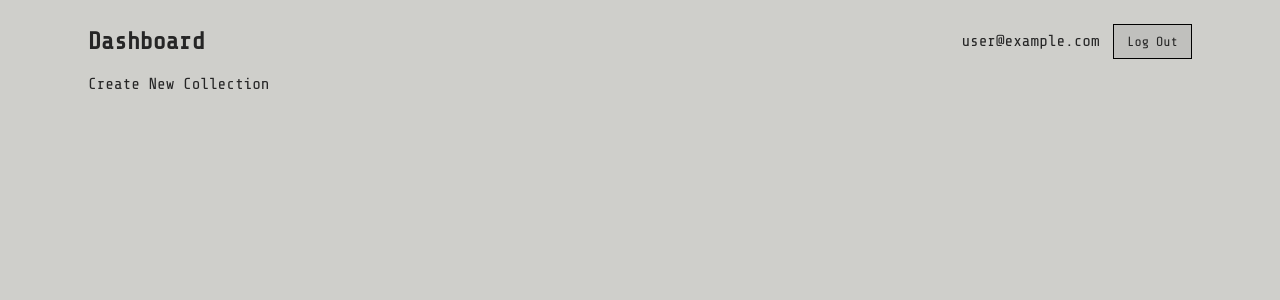
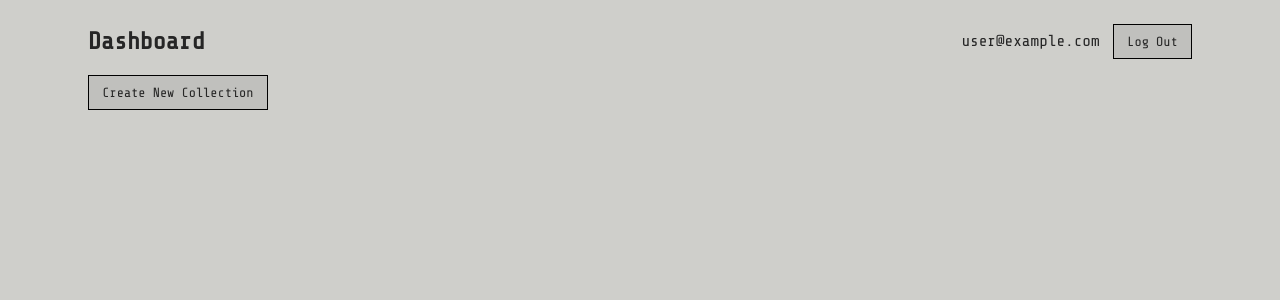
Before and after one commit to ajcousins/gallery-app, a React (Create React App) app: page /dashboard in a window 1280 px wide. Shown: the top 300 px of the page. Built offline with nearby package versions, Linux system fonts and the light colour scheme; no server answers; sample sign-in values are in the browser's storage.

Commit message:
Collection title input

```diff
--- a/src/components/NewCollection.js
+++ b/src/components/NewCollection.js
@@ -1,5 +1,50 @@
-import React from "react";
+import React, { useState } from "react";
+import UploadForm from "./UploadForm";
 
 export default function NewCollection() {
-  return <div className='new-collection'>Create New Collection</div>;
+  const [newActive, setNewActive] = useState(false);
+
+  const startNewCollection = () => {
+    console.log("Start new collection");
+    setNewActive(true);
+  };
+
+  const cancelNewCollection = () => {
+    setNewActive(false);
+  };
+
+  return (
+    <div className='new-collection'>
+      {!newActive ? (
+        <button
+          className='new-collection__start-btn'
+          onClick={startNewCollection}
+        >
+          Create New Collection
+        </button>
+      ) : (
+        <div className='new-collection__container'>
+          <form className='new-collection__form-container'>
+            <label for='title'>Collection Title</label>
+            <input type='text' id='title' required />
+            <UploadForm />
+            <div>
+              <button
+                className='new-collection__start-btn'
+                onClick={cancelNewCollection}
+              >
+                OK
+              </button>
+              <button
+                className='new-collection__start-btn'
+                onClick={cancelNewCollection}
+              >
+                Cancel
+              </button>
+            </div>
+          </form>
+        </div>
+      )}
+    </div>
+  );
 }
--- a/src/styles.scss
+++ b/src/styles.scss
@@ -2,6 +2,7 @@
   //   font-family: sans-serif;
   font-family: "Share Tech Mono", monospace;
   color: rgb(38, 38, 38);
+  box-sizing: border-box;
 }
 
 body {
@@ -12,7 +13,6 @@ input {
   font-size: 1rem;
   padding: 1em 0.5em;
   margin-bottom: 1em;
-
   box-shadow: inset 3px 4px 0 #00000036;
   background: #00000012;
   border: 1px solid black;
@@ -123,3 +123,29 @@ button {
     left: 0;
   }
 }
+
+.new-collection {
+  &__start-btn {
+    margin-bottom: 1em;
+  }
+
+  &__container {
+    width: 100%;
+    border: 2px solid black;
+    padding: 1em;
+  }
+
+  &__form-container {
+    display: flex;
+    flex-direction: column;
+
+    & label {
+      margin-bottom: 0.5em;
+    }
+
+    & button {
+      width: 6em;
+      margin: 0 1em;
+    }
+  }
+}
```
